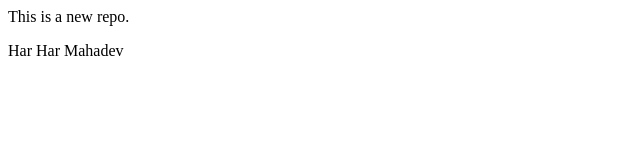
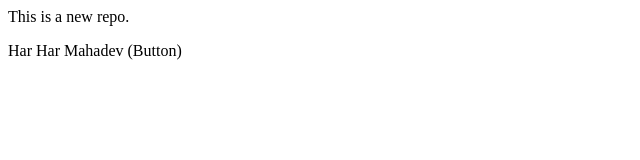
Before and after one commit to prashant-student-IP/localRepos, a plain HTML site: page index.html in a window 1280 px wide. Shown: the full height of the page, 0-640 px from the left. Drawn offline with Linux system fonts and the light colour scheme.

Commit message:
Add Button

```diff
--- a/index.html
+++ b/index.html
@@ -1,2 +1,2 @@
 <p>This is a new repo.</p>
-<p>Har Har Mahadev</p>
+<p>Har Har Mahadev (Button)</p>
```
